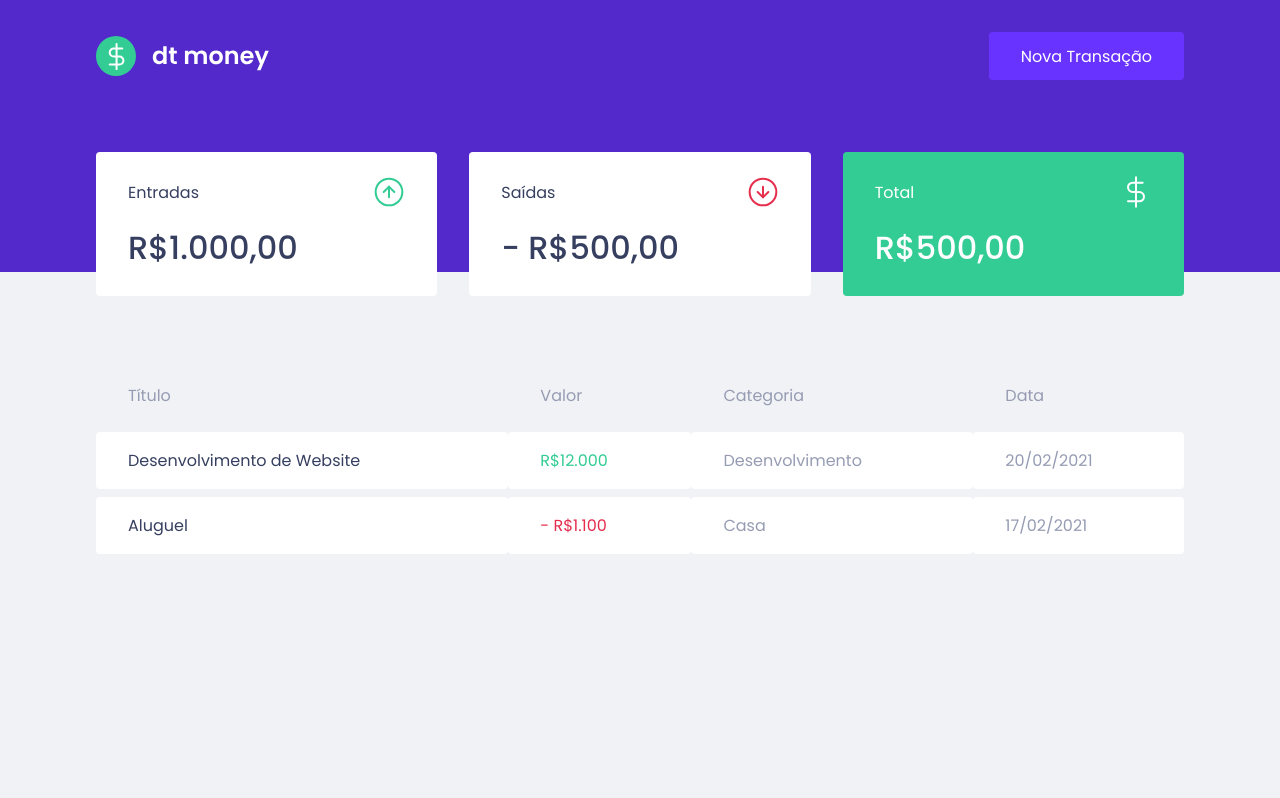
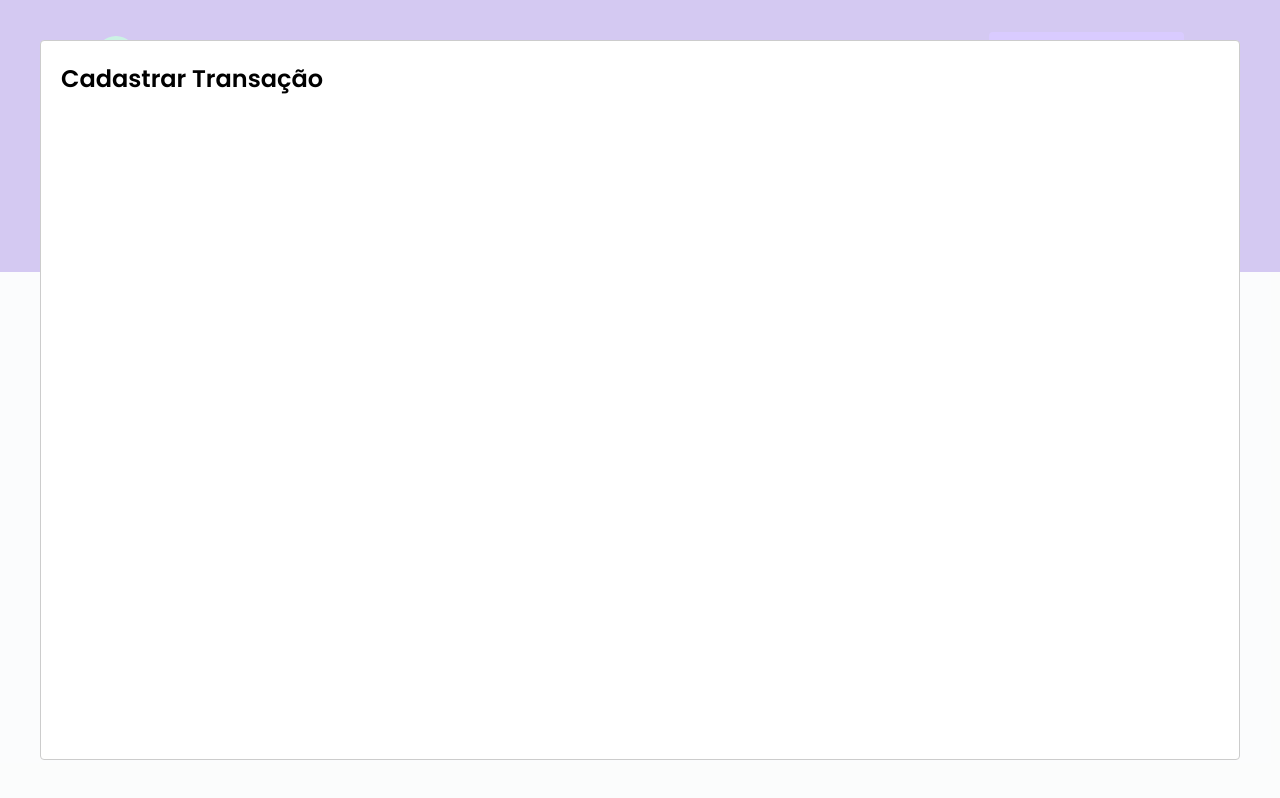
Before and after one commit to leonardof26/djmoney, a React (Create React App) app: page / in a window 1280 px wide. Both pictures are taken after a click on the button "Nova Transação". Built offline with nearby package versions, Linux system fonts and the light colour scheme; no server answers; what miragejs would draw is missing.

Commit message:
Added new transactions modal

```diff
--- a/package.json
+++ b/package.json
@@ -7,6 +7,7 @@
     "miragejs": "^0.1.41",
     "react": "^17.0.2",
     "react-dom": "^17.0.2",
+    "react-modal": "^3.12.1",
     "react-scripts": "4.0.3",
     "styled-components": "^5.2.3",
     "web-vitals": "^1.0.1"
@@ -19,6 +20,7 @@
     "@types/node": "^12.0.0",
     "@types/react": "^17.0.0",
     "@types/react-dom": "^17.0.0",
+    "@types/react-modal": "^3.12.0",
     "@types/styled-components": "^5.1.9",
     "typescript": "^4.1.2"
   },
--- a/src/App.tsx
+++ b/src/App.tsx
@@ -1,12 +1,37 @@
+import { useState } from "react";
+import Modal from "react-modal";
+
 import { Dashboard } from "./components/Dashboard";
 import { Header } from "./components/Header";
 import { GlobalStyle } from "./styles/global";
 
+Modal.setAppElement("#root");
+
 export function App() {
+  const [isNewTransactionModalOpen, setIsNewTransactionModalOpen] = useState(
+    false
+  );
+
+  function handleOpenNewTransactionModal() {
+    setIsNewTransactionModalOpen(true);
+  }
+
+  function handleCloseNewTransactionModal() {
+    setIsNewTransactionModalOpen(false);
+  }
+
   return (
     <>
-      <Header />
+      <Header onOpenNewTransactionModal={handleOpenNewTransactionModal} />
       <Dashboard />
+
+      <Modal
+        isOpen={isNewTransactionModalOpen}
+        onRequestClose={handleCloseNewTransactionModal}
+      >
+        <h2>Cadastrar Transação</h2>
+      </Modal>
+
       <GlobalStyle />
     </>
   );
--- a/src/components/Header/index.tsx
+++ b/src/components/Header/index.tsx
@@ -2,13 +2,19 @@
 
 import { Container, Content } from "./styles";
 
-export const Header: React.FC = () => {
+interface HeaderProps {
+  onOpenNewTransactionModal: () => void;
+}
+
+export function Header({ onOpenNewTransactionModal }: HeaderProps) {
   return (
     <Container>
       <Content>
         <img src={logoImg} alt="djmoney" />
-        <button>Nova Transação</button>
+        <button type="button" onClick={onOpenNewTransactionModal}>
+          Nova Transação
+        </button>
       </Content>
     </Container>
   );
-};
+}
```
Also changed, not shown: 1 other file (tests, documents, lock files or other folders).
